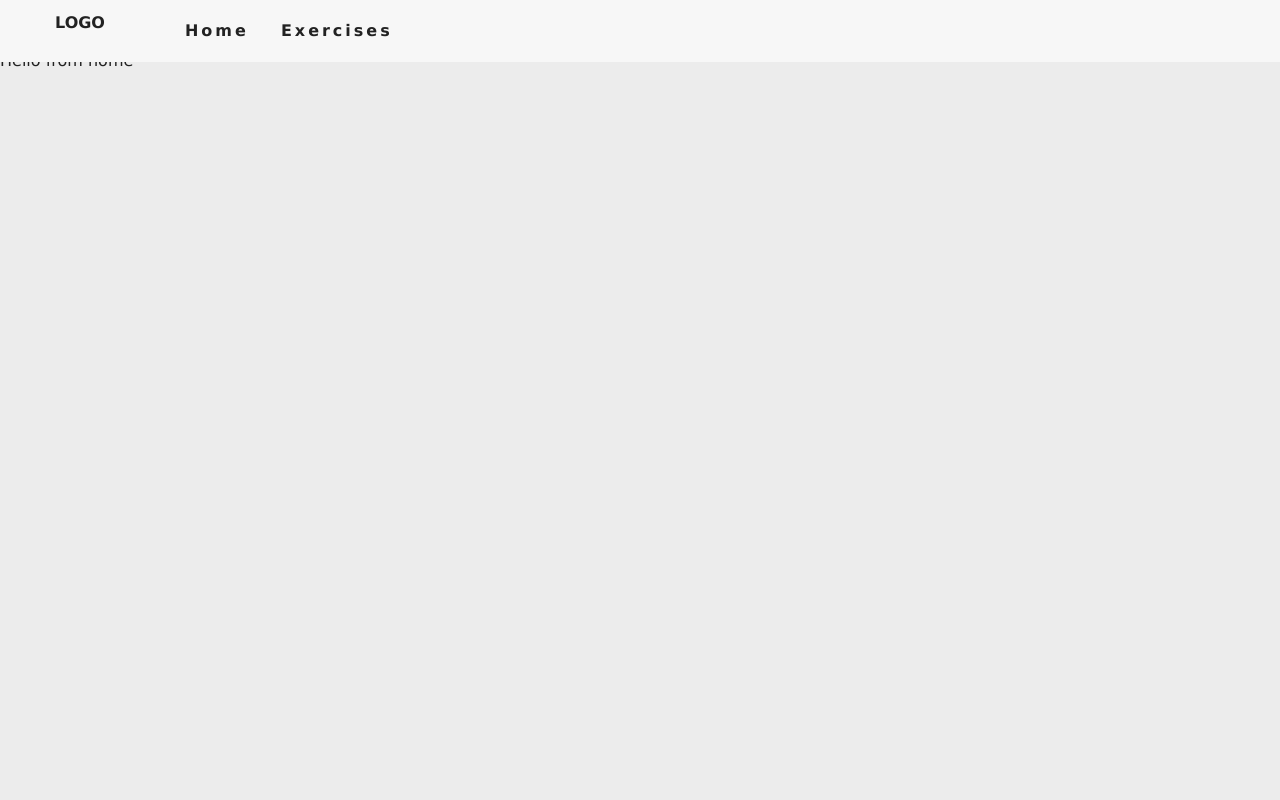
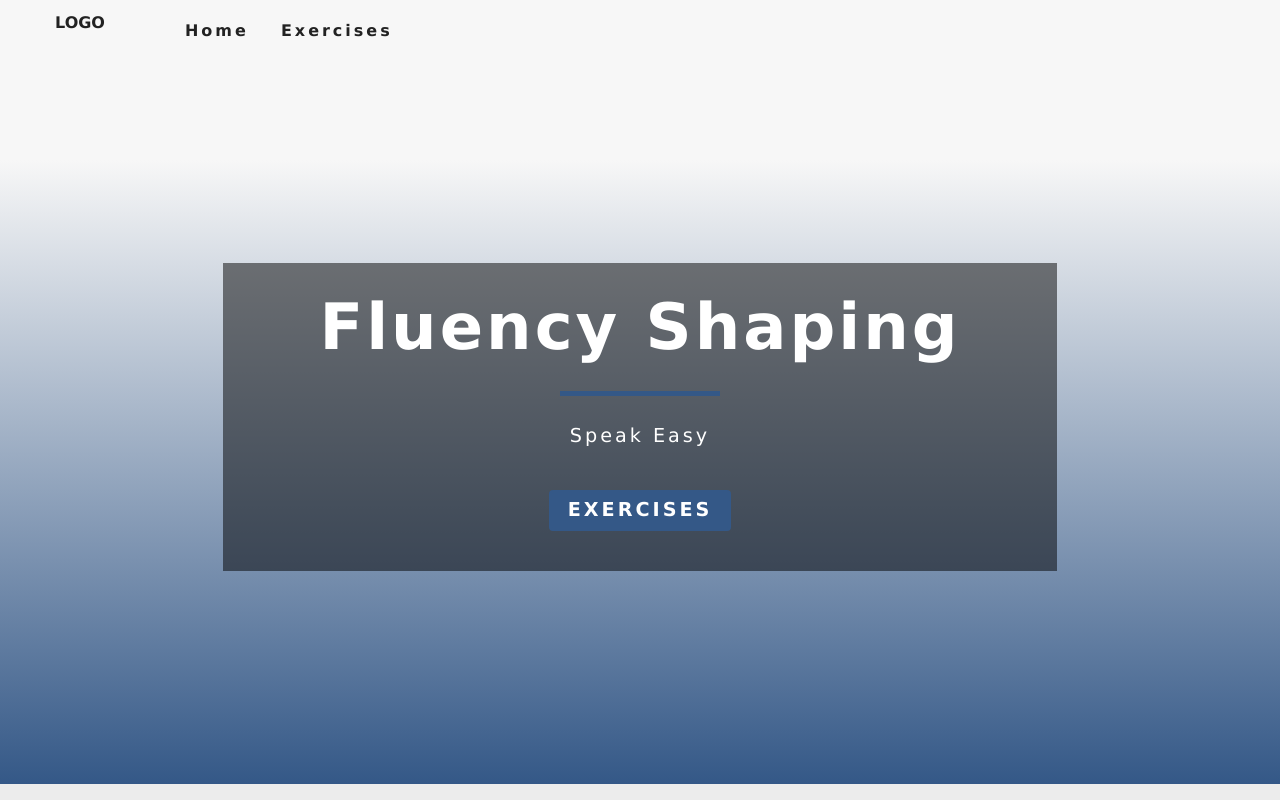
Before and after one commit to lastminute84/fsta, a React (Create React App) app: page / in a window 1280 px wide. Built offline with nearby package versions, Linux system fonts and the light colour scheme.

Commit message:
Some very basic home page

```diff
--- a/src/App.css
+++ b/src/App.css
@@ -158,7 +158,57 @@ h6 {
   }
 }
 /* end of navbar */
-
+/* Hero */
+.defaultHero,
+.roomsHero {
+  min-height: calc(100vh - 66px);
+  /* background: url('./images/defaultBcg.jpeg') center/cover no-repeat; */
+  background-image: linear-gradient(var(--offWhite) 15%, var(--primaryColor));
+  display: flex;
+  align-items: center;
+  justify-content: center;
+}
+/* End of Hero */
+/* Banner */
+.banner {
+  display: inline-block;
+  background: rgba(0, 0, 0, 0.5);
+  color: var(--mainWhite);
+  padding: 2rem 1rem;
+  text-align: center;
+  text-transform: capitalize;
+  letter-spacing: var(--mainSpacing);
+}
+.banner h1 {
+  font-size: 2.5rem;
+}
+.banner div {
+  width: 10rem;
+  height: 5px;
+  background: var(--primaryColor);
+  margin: 1.7rem auto;
+}
+.banner p {
+  font-size: 1.2rem;
+  margin-bottom: 2rem;
+}
+@media screen and (min-width: 576px) {
+  .banner {
+    padding: 2rem 3rem;
+  }
+  .banner h1 {
+    font-size: 3rem;
+  }
+}
+@media screen and (min-width: 992px) {
+  .banner {
+    padding: 2rem 6rem;
+  }
+  .banner h1 {
+    font-size: 4rem;
+  }
+}
+/* End of Banner */
 /* Title */
 .section-title {
   text-align: center;
--- /dev/null
+++ b/src/components/Banner.js
@@ -0,0 +1,12 @@
+import React from 'react'
+
+export default function Banner({ children, title, subtitle }) {
+  return (
+    <div className="banner">
+      <h1>{title}</h1>
+      <div />
+      <p>{subtitle}</p>
+      {children}
+    </div>
+  )
+}
--- a/src/components/Controls.js
+++ b/src/components/Controls.js
@@ -40,8 +40,6 @@ export default class Controls extends Component {
                 this.setState({
                   resetIntervalId: setInterval(() => {
                     this.setState({ seconds: this.state.seconds - 1 }, () => {
-                      console.log('seconds', this.state.seconds)
-
                       if (this.state.seconds === 0) {
                         clearInterval(this.state.resetIntervalId)
                       }
--- /dev/null
+++ b/src/components/Hero.js
@@ -0,0 +1,9 @@
+import React from 'react'
+
+export default function Hero({ children, hero }) {
+  return <header className={hero}>{children}</header>
+}
+
+Hero.defaultProps = {
+  hero: 'defaultHero'
+}
--- a/src/pages/Home.js
+++ b/src/pages/Home.js
@@ -1,5 +1,17 @@
 import React from 'react'
-
+import Hero from '../components/Hero'
+import Banner from '../components/Banner'
+import { Link } from 'react-router-dom'
 export default function Home() {
-  return <div>Hello from home</div>
+  return (
+    <>
+      <Hero>
+        <Banner title="Fluency Shaping" subtitle="Speak easy">
+          <Link to="/exercises" className="btn btn-primary">
+            Exercises
+          </Link>
+        </Banner>
+      </Hero>
+    </>
+  )
 }
```
